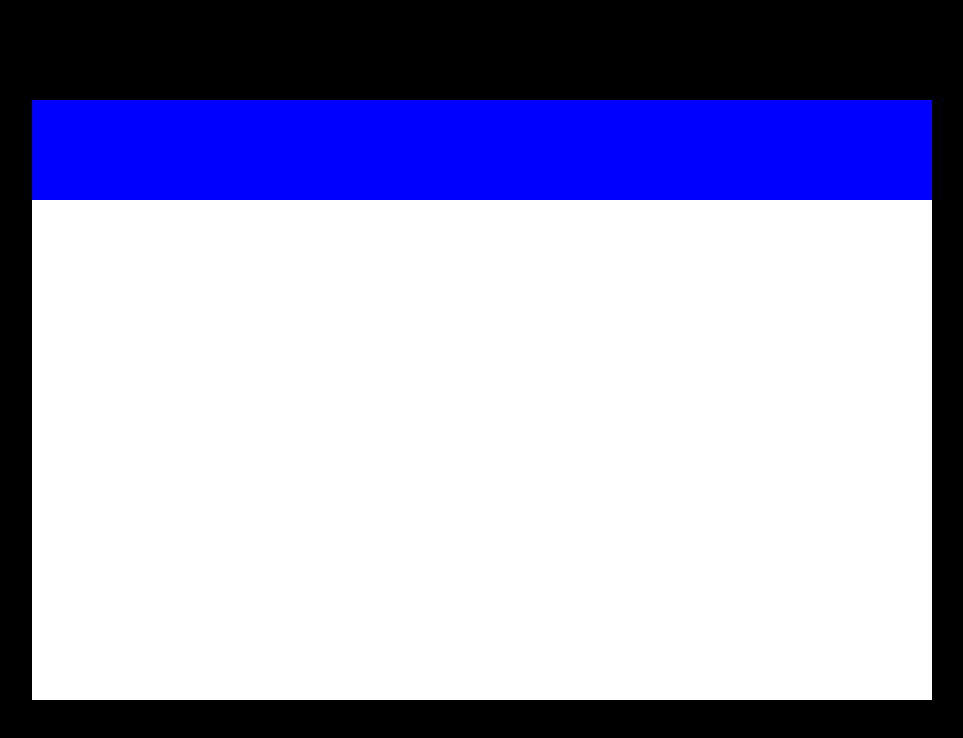
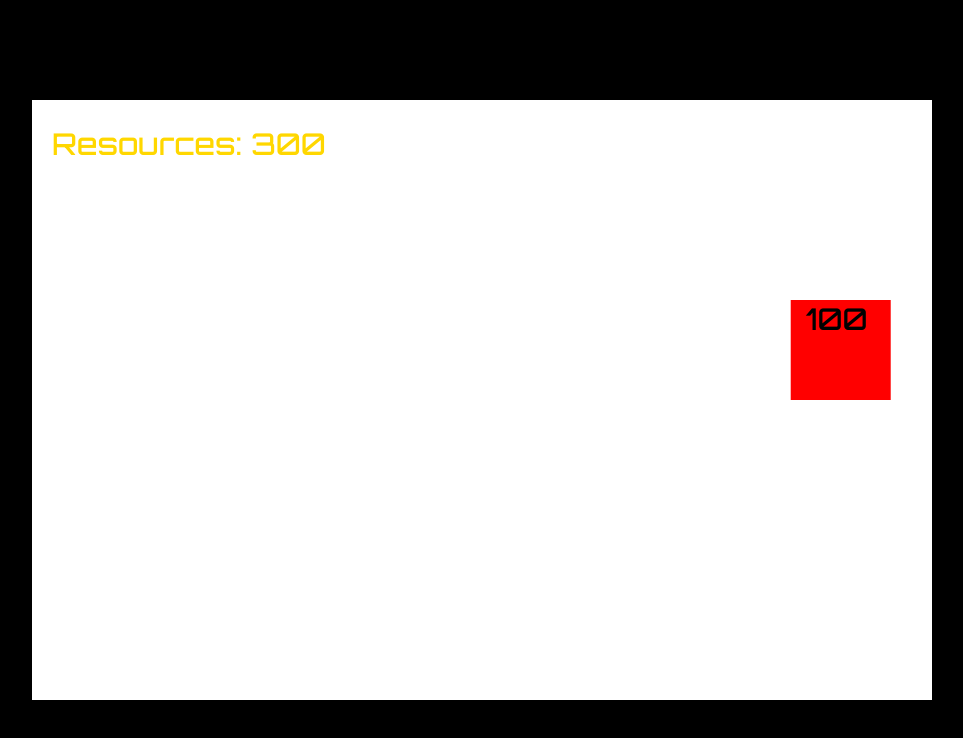
Before and after one commit to dmaberlin1/robots-vs-aliens, a plain HTML site: page index.htm in a window 1280 px wide. Shown: the whole page, without its empty margins (158-1121 px from the left). Drawn offline with Linux system fonts and the light colour scheme.

Commit message:
feat: -class Enemy -movement of Enemy

```diff
--- a/index.htm
+++ b/index.htm
@@ -5,8 +5,12 @@
     <meta name="viewport"
           content="width=device-width, user-scalable=no, initial-scale=1.0, maximum-scale=1.0, minimum-scale=1.0">
     <meta http-equiv="X-UA-Compatible" content="ie=edge">
+    <link rel="preconnect" href="https://fonts.googleapis.com">
+    <link rel="preconnect" href="https://fonts.gstatic.com" crossorigin>
+    <link href="https://fonts.googleapis.com/css2?family=Nunito:wght@300;400;500;600;700;800;900&family=Orbitron:wght@500&display=swap" rel="stylesheet">
+    <link rel="stylesheet" href="style.css">
+
     <title>Robots-vs-Plains</title>
-    <link rel="stylesheet" href="style.css">
 
 </head>
 <body>
--- a/script.js
+++ b/script.js
@@ -7,8 +7,13 @@ canvas.height = 600;
 const cellSize = 100;
 const cellGap = 3;
 const gameGrid = []
-const defenders=[];
-let defenderCost=100;
+const defenders = [];
+let numberOfResources = 300;
+const enemies=[]
+const enemyPositions=[];
+let enemiesInterval=600;
+let frame=0;
+let gameOver=false;
 
 //mouse
 const mouse = {
@@ -43,9 +48,9 @@ class Cell {
     }
 
     draw() {
-        if(mouse.x && mouse.y &&collision(this,mouse)){
-        ctx.strokeStyle = 'black'
-        ctx.strokeRect(this.x, this.y, this.width, this.height)
+        if (mouse.x && mouse.y && collision(this, mouse)) {
+            ctx.strokeStyle = 'black'
+            ctx.strokeRect(this.x, this.y, this.width, this.height)
         }
     }
 }
@@ -69,43 +74,119 @@ function handleGameGrid() {
 //projectiles
 
 //defenders
-class Defender{
-    constructor(x,y) {
-        this.x=x;
-        this.y=y;
-        this.width=cellSize;
-        this.height=cellSize;
-        this.shooting=false;
-        this.health=100;
-        this.projectiles=[];
-        this.timer=0;
+class Defender {
+    constructor(x, y) {
+        this.x = x;
+        this.y = y;
+        this.width = cellSize;
+        this.height = cellSize;
+        this.shooting = false;
+        this.health = 100;
+        this.projectiles = [];
+        this.timer = 0;
     }
-    draw(){
-        ctx.fillStyle='blue';
-        ctx.fillRect(this.x,this.y,this.width,this.height);
-        ctx.fillStyle='gold';
-        ctx.font='20px Arial';
-        ctx.fillText(Math.floor(this.health),this.x,this.y)
+
+    draw() {
+        ctx.fillStyle = 'blue';
+        ctx.fillRect(this.x, this.y, this.width, this.height);
+        ctx.fillStyle = 'gold';
+        ctx.font = '30px Arial';
+        ctx.fillText(Math.floor(this.health), this.x + 15, this.y + 30)
     }
 }
 
-canvas.addEventListener('click')
+canvas.addEventListener('click', function () {
+    const gridPositionX = mouse.x - (mouse.x % cellSize);
+    const gridPositionY = mouse.y - (mouse.y % cellSize)
+    if (gridPositionY < cellSize) return;
+    for (let i = 0; i < defenders.length; i++) {
+        if (defenders[i].x === gridPositionX && defenders[i].y === gridPositionY)
+            return;
+    }
+    let defenderCost = 100;
+    if (numberOfResources >= defenderCost) {
+        defenders.push(new Defender(gridPositionX, gridPositionY))
+        numberOfResources -= defenderCost;
+    }
+});
 
-
-
+function handleDefenders() {
+    for (let i = 0; i < defenders.length; i++) {
+        defenders[i].draw()
+    }
+}
 
 
 //enemies
 
+class Enemy {
+    constructor(verticalPosition) {
+        this.x = canvas.width;
+        this.y = verticalPosition;
+        this.width = cellSize;
+        this.height = cellSize;
+        this.speed = Math.random() * 0.2 + 0.4;
+        this.movement = this.speed;
+        this.health = 100;
+        this.maxHealth = this.health
+    }
+
+    update() {
+        this.x -= this.movement;
+    }
+
+    draw() {
+        ctx.fillStyle = 'red';
+        ctx.fillRect(this.x, this.y, this.width, this.height);
+        ctx.fillStyle = 'black';
+        ctx.font = '30px Orbitron';
+        ctx.fillText(Math.floor(this.health), this.x + 15, this.y + 30)
+    }
+}
+
+    function handleEnemies() {
+    for(let i=0;i<enemies.length;i++){
+        enemies[i].update()
+        enemies[i].draw();
+        if(enemies[i].x<0){
+            gameOver=true
+        }
+
+    }
+    if(frame % enemiesInterval===0){
+        let verticalPosition=Math.floor(Math.random()*5 +1) *cellSize;
+        enemies.push(new Enemy(verticalPosition));
+        enemyPositions.push(verticalPosition);
+        if(enemiesInterval>120) enemiesInterval-=50;
+        //config difficile of levels
+    }
+    }
+
 //resources
 
 //utilities
+function handleGameStatus() {
+    ctx.fillStyle = 'gold';
+    ctx.font = '30px Orbitron'
+    ctx.fillText('Resources: ' + numberOfResources, 0, 0);
+    if(gameOver){
+        ctx.fillStyle='black'
+        ctx.font='90px Orbitron';
+        ctx.fillText('GAME OVER',135,330)
+
+    }
+}
+
 function animate() {
-    ctx.clearRect(0,0,canvas.width,canvas.height)
+    ctx.clearRect(0, 0, canvas.width, canvas.height)
     ctx.fillStyle = 'blue';
-    ctx.fillRect(0, 0, controlsBar.width, controlsBar.height)
     handleGameGrid()
-    requestAnimationFrame(animate)
+    handleDefenders()
+    handleEnemies()
+    handleGameStatus()
+    ctx.fillText('Resources: ' + numberOfResources, 20, 55);
+    frame++;
+    if(!gameOver) requestAnimationFrame(animate)
 }
 
 animate()
@@ -116,6 +197,6 @@ function collision(first, second) {
       first.y > second.y + second.height ||
       first.y + first.height < second.y)
     ) {
-      return true;
+        return true;
     }
 }
--- a/style.css
+++ b/style.css
@@ -8,4 +8,5 @@ body{background: black}
     width: 900px;
     height: 600px;
     background: white;
+    font-family: 'Orbitron', sans-serif;
 }
```
